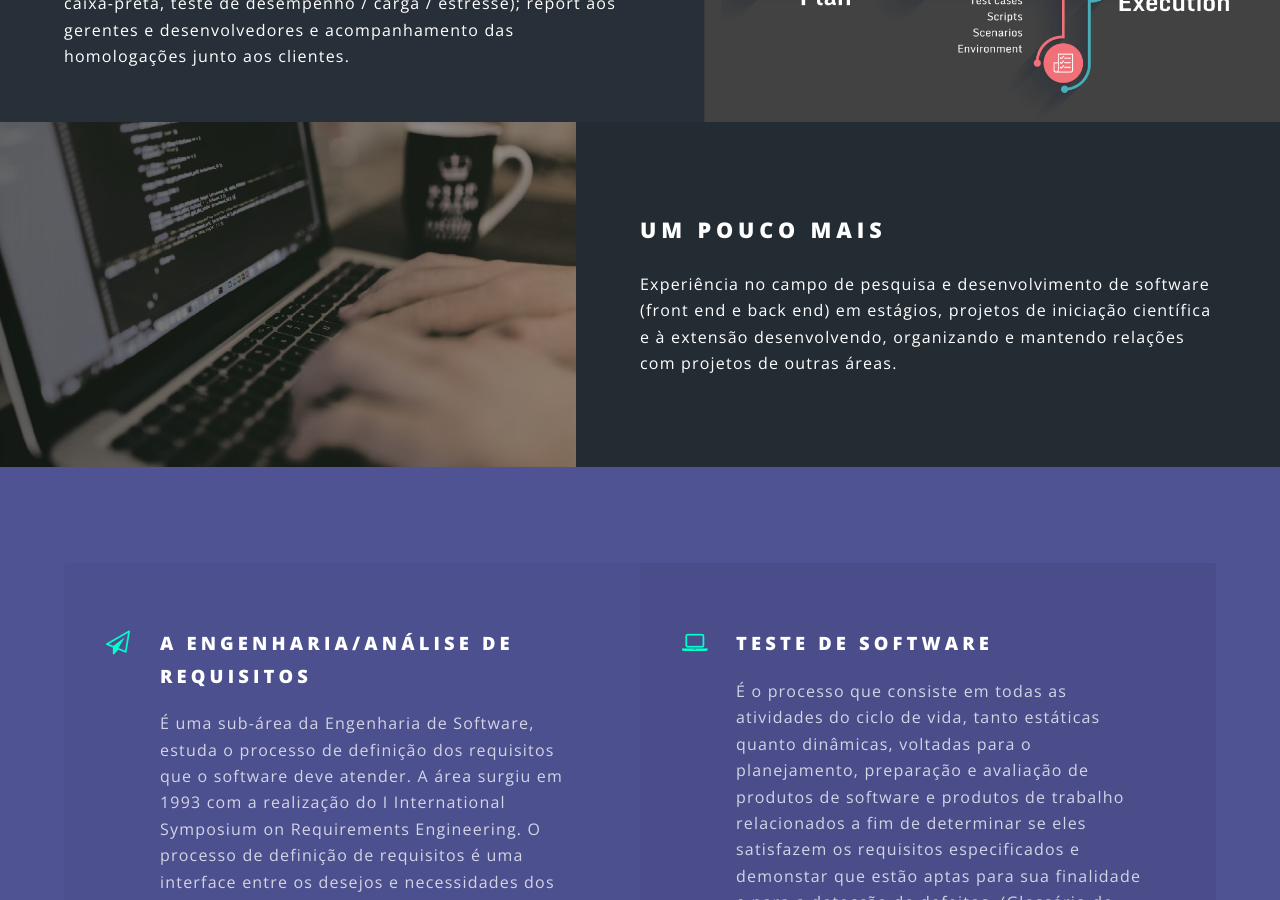
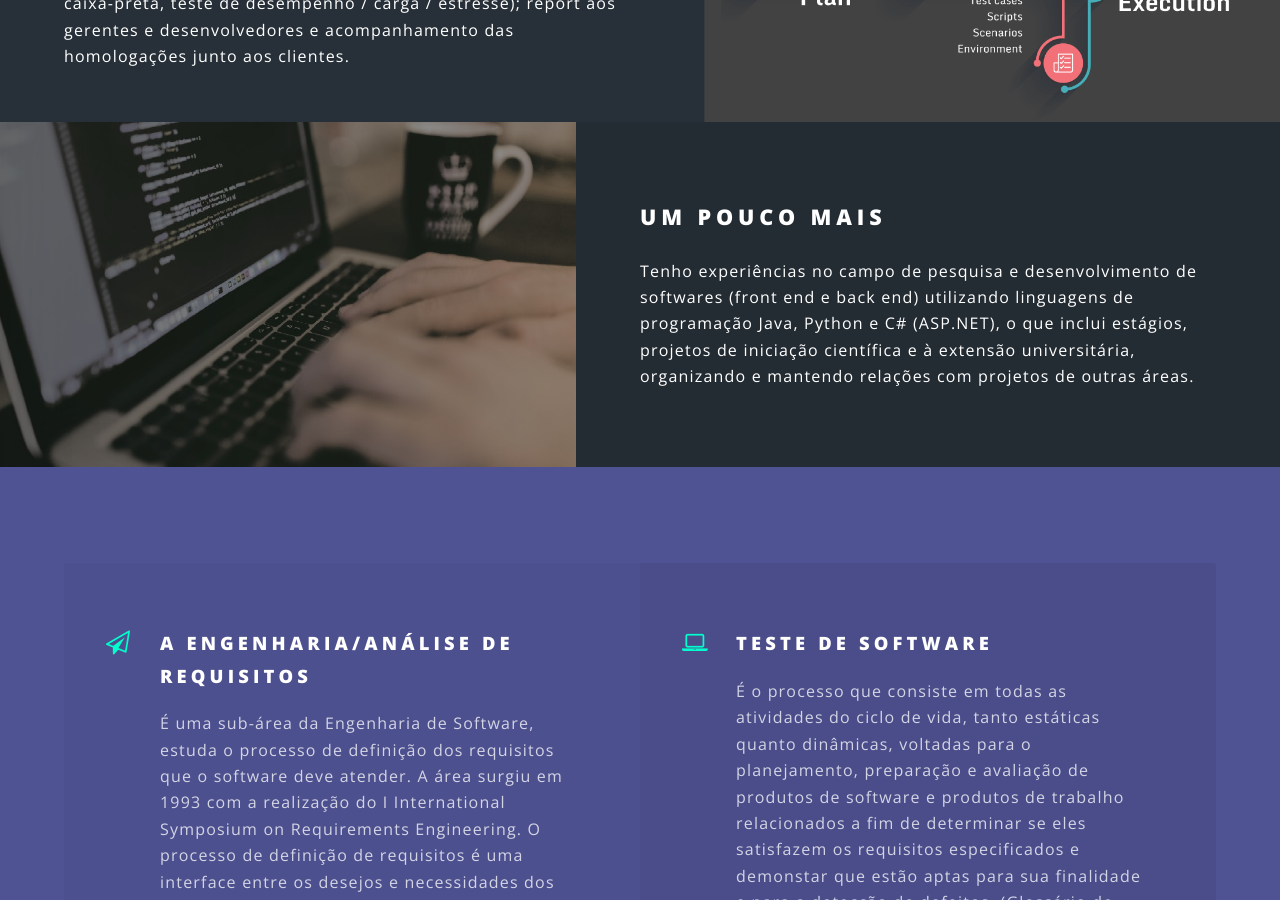
Before and after one commit to SaraFernandes/sarafernandes.github.io_sfdhgdfg, a Jekyll site: the page built from index.html, in a window 1280 px wide and 900 px high, scrolled down 2258 px. Built offline with Jekyll 4.4.1, drawn with Linux system fonts in a browser that asks for light colours; some of the changed text lies outside the part shown.

Commit message:
Update index.html

```diff
--- a/index.html
+++ b/index.html
@@ -55,7 +55,7 @@ layout: landing
 						<section class="spotlight">
 							<div class="image"><img src="images/development.jpg" alt="" /></div><div class="content">
 								<h2>Um Pouco Mais<br/></h2>
-								<p><!--Experiências no desenvolvimento de aplicações para internet (Front-End e Bac) utilizando as tecnologias mais recentes, design criativo  e responsivo (HTML, CSS, Css Frameworks {Bootstrap}, Javascript). E por que eu também trabalho com web? porque web é incrível e há facilidade em aprender cada dia mais-->Experiência no campo de pesquisa e desenvolvimento de software (front end e back end) em estágios, projetos de iniciação científica e à extensão desenvolvendo, organizando e mantendo relações com projetos de outras áreas.</p>							</div>
+								<p><!--Experiências no desenvolvimento de aplicações para internet (Front-End e Bac) utilizando as tecnologias mais recentes, design criativo  e responsivo (HTML, CSS, Css Frameworks {Bootstrap}, Javascript). E por que eu também trabalho com web? porque web é incrível e há facilidade em aprender cada dia mais-->Tenho experiências no campo de pesquisa e desenvolvimento de softwares (front end e back end) utilizando linguagens de programação Java, Python e C# (ASP.NET), o que inclui estágios, projetos de iniciação científica e à extensão universitária, organizando e mantendo relações com projetos de outras áreas.</p>							</div>
 						</section>
 					</section>
 
```
Also changed, not shown: other parts of index.html (+1 -1 lines).
